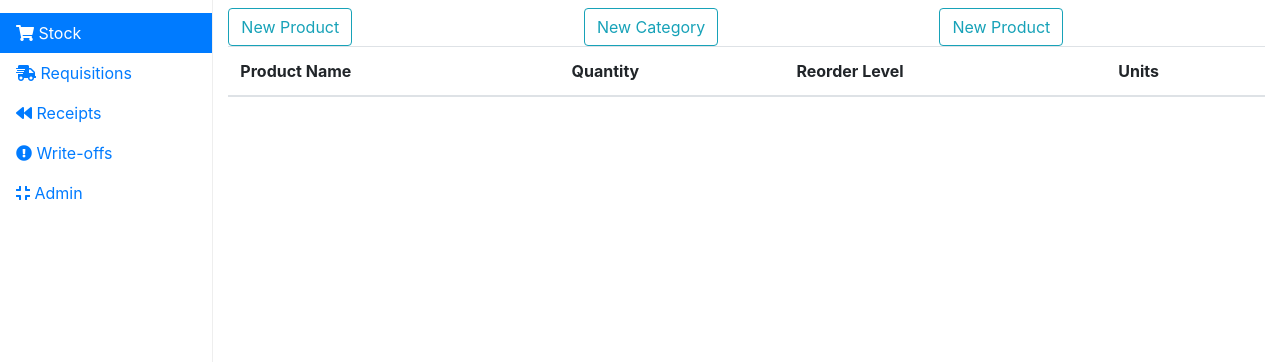
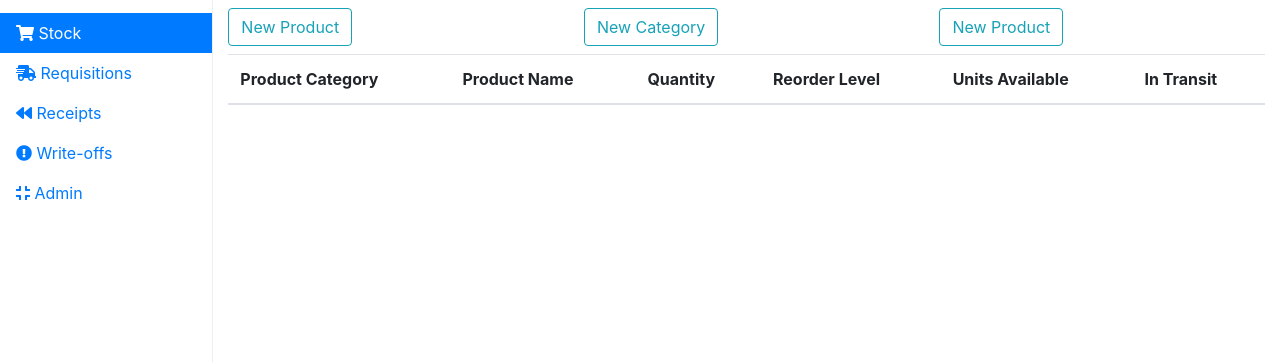
Before and after one commit to RichardMM/testhrku, a Flask app: page / in a window 1280 px wide. Shown: the part 58-420 px from the top of the page. Run offline with Flask 2, Linux system fonts and the light colour scheme; lists and menus that the app fills with data are empty; parts of the project's set-up code (start-up, migrations or seed data) failed here and were passed over; some libraries are stand-ins or nearby versions.

Commit message:
Add margin top on able

```diff
--- a/myapp/warehouse/templates/warehouse/dashboard tabs/inventory.html
+++ b/myapp/warehouse/templates/warehouse/dashboard tabs/inventory.html
@@ -10,11 +10,13 @@
             <button type="button" class="btn btn-outline-info">New Product</button>
         </div>
     </div>
-    <table class="table">
+    <table class="table mt-2">
+        <th>Product Category</th>
         <th>Product Name</th>
         <th>Quantity</th>
         <th>Reorder Level</th>
-        <th>Units</th>
+        <th>Units Available</th>
+        <th>In Transit</th>
         <tbody>
             <tr>
                 <td></td>
```
